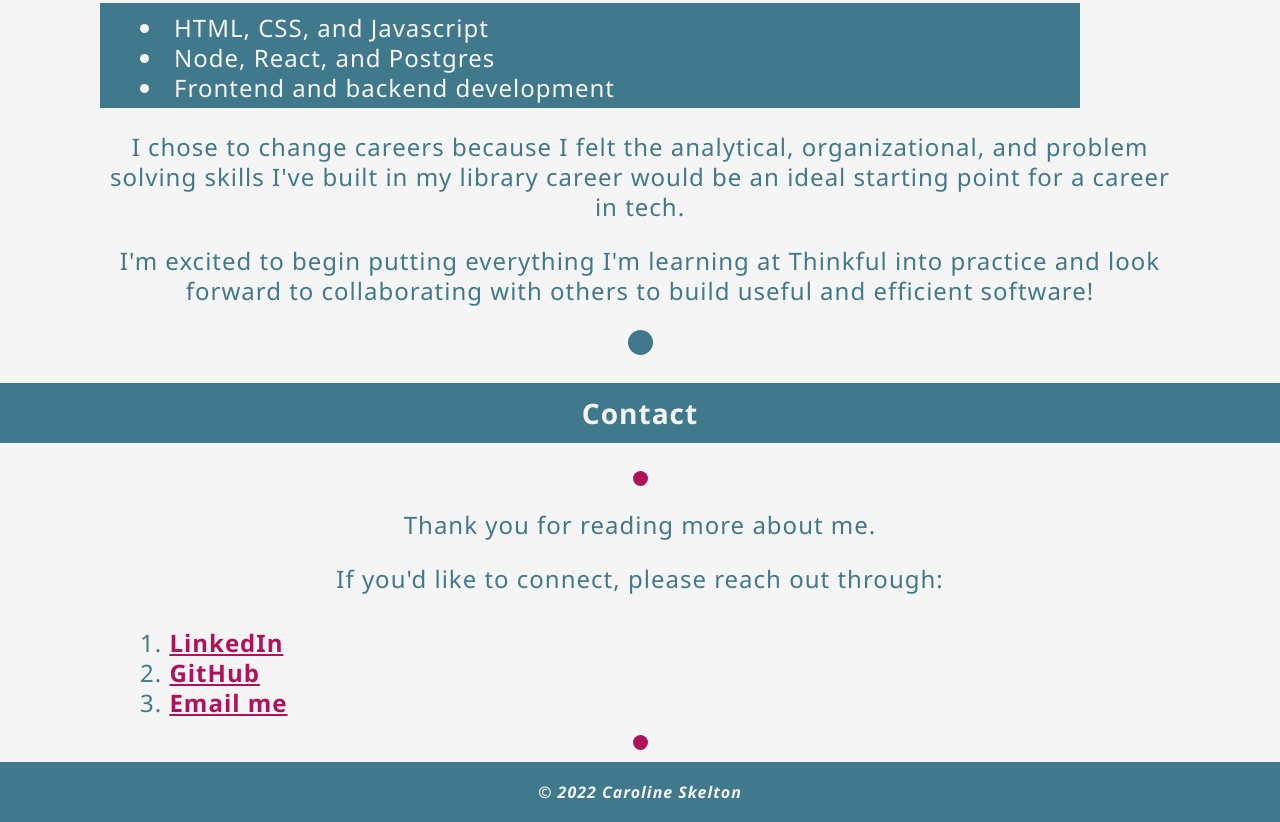
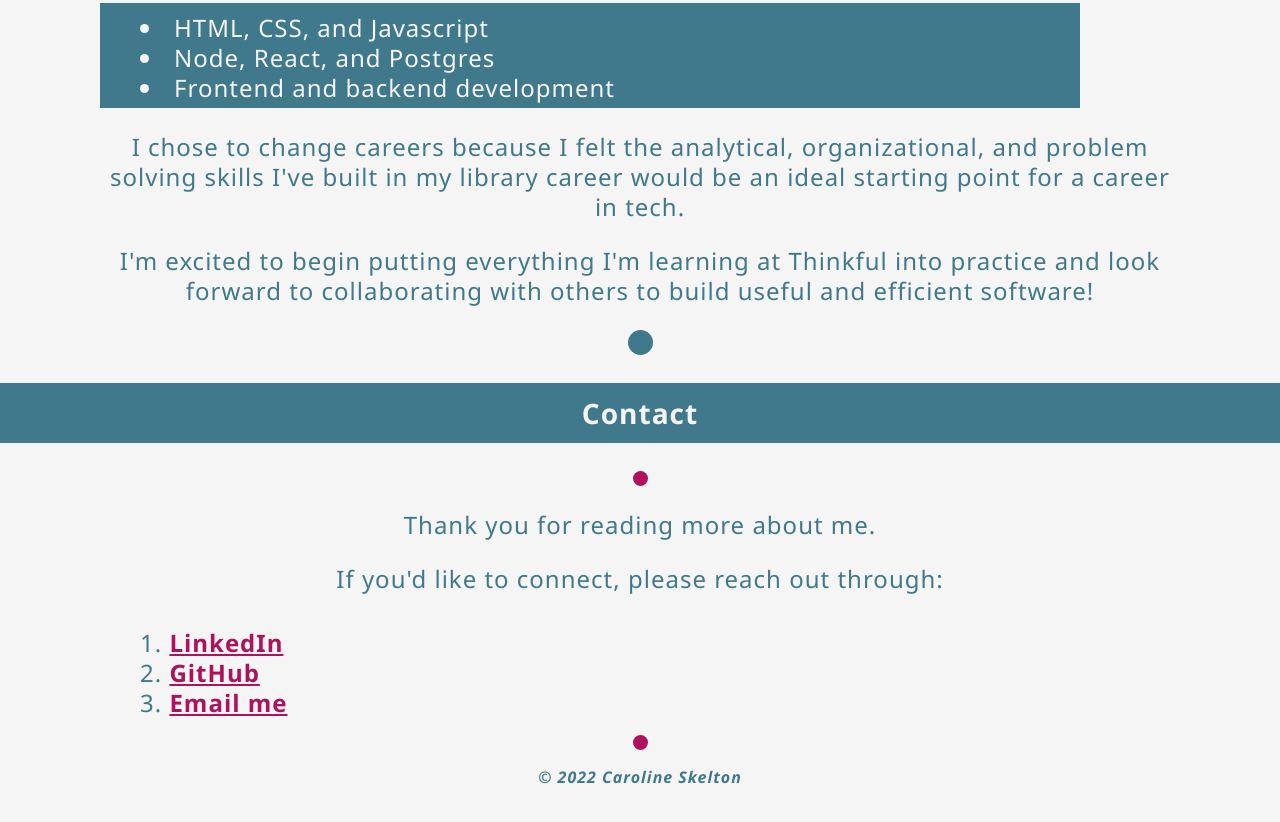
Before and after one commit to CarolineSkelton/Portfolio, a plain HTML site: page index.html in a window 1280 px wide. Shown: the part 1564-2386 px from the top of the page. After the commit the page ends 2356 px from the top, so only its background shows below. Drawn offline with nearby package versions, Linux system fonts and the light colour scheme.

Commit message:
footer reformat

```diff
--- a/index.html
+++ b/index.html
@@ -82,9 +82,7 @@
 
 
 <footer>
- <div class="break-box">
   &copy;<em> 2022</em><em> Caroline Skelton</em>
- </div>
 </footer>
 
   <script src="script.js"></script>
--- a/style.css
+++ b/style.css
@@ -40,7 +40,7 @@ footer {
   font-family: 'Segoe UI', Tahoma, Geneva, Verdana, sans-serif;
   font-size: 16px;
   font-weight: 700;
-  color: #f5f5f5;
+  color: #40798C;
   text-align: center;
 }
 
```
